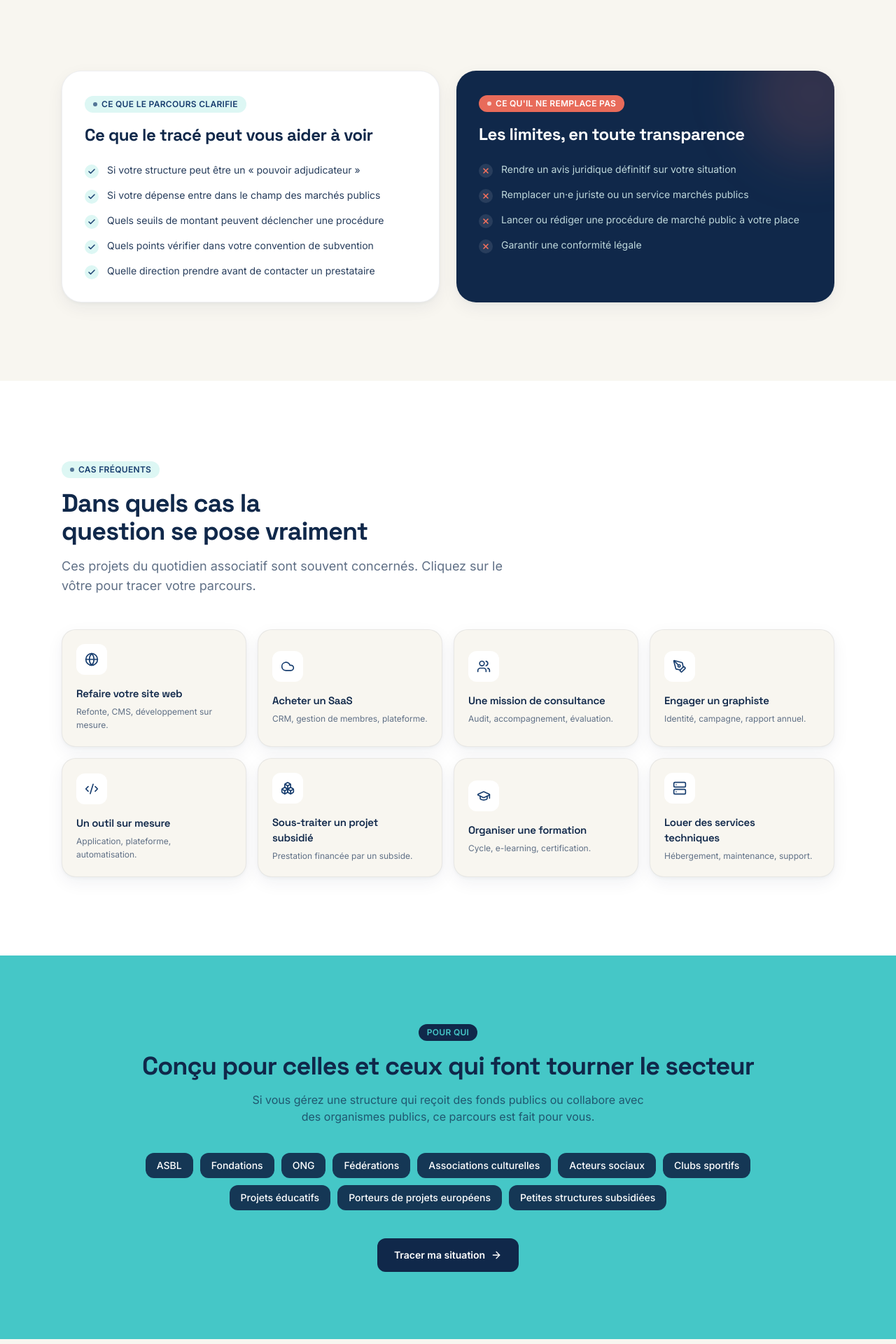
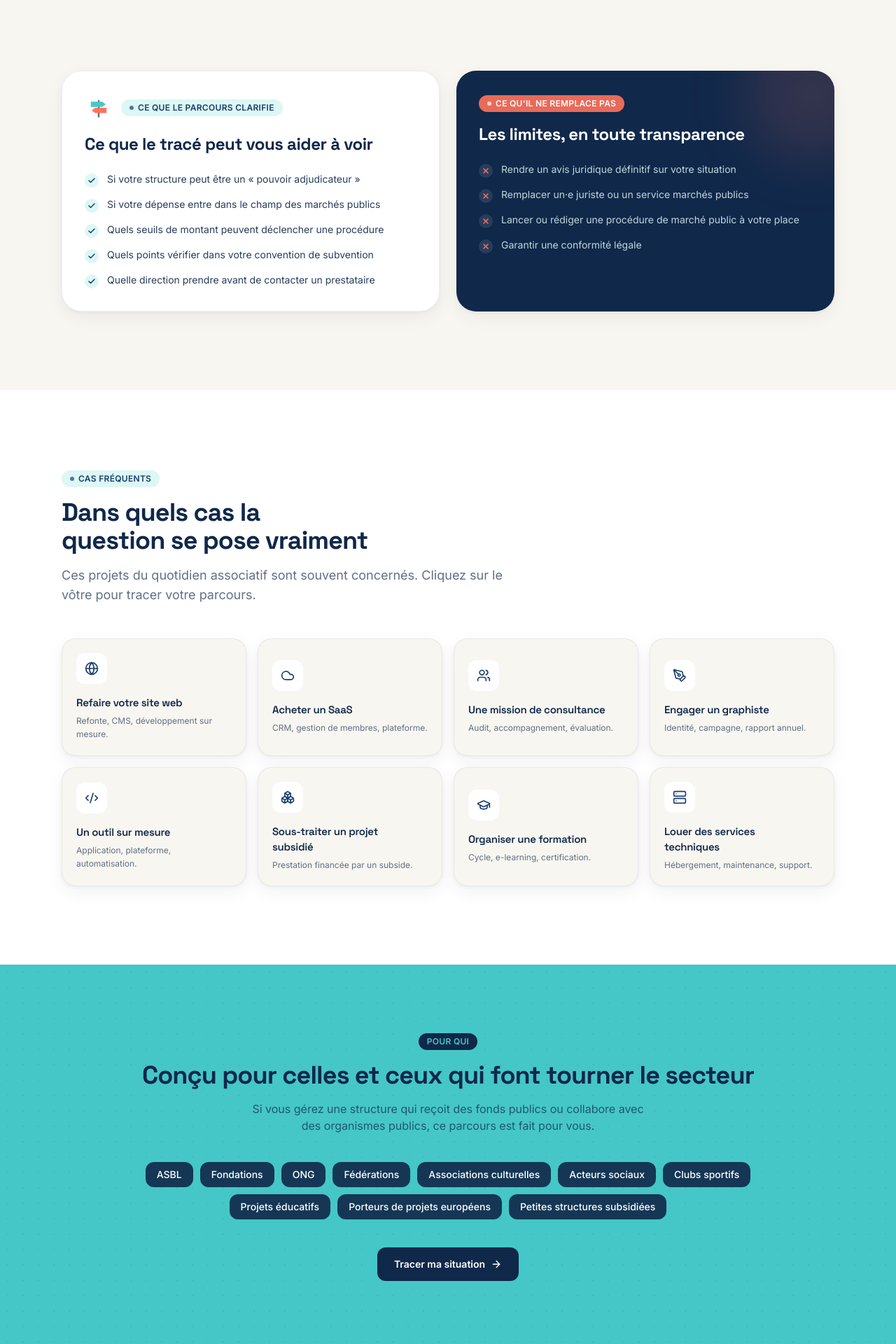
Before and after one commit to CJeuniaux/marchepublic, a React (Vite) app: page / in a window 1280 px wide. Shown: the part 2900-4820 px from the top of the page at 70% size. Built offline with nearby package versions, Linux system fonts and the light colour scheme.

Commit message:
fix: dotgrid-dark token + Signpost in ClarifySection

```diff
--- a/src/index.css
+++ b/src/index.css
@@ -28,6 +28,10 @@
     background-image: radial-gradient(rgba(255,255,255,0.16) 1.2px, transparent 1.2px);
     background-size: 22px 22px;
   }
+  .dotgrid-dark {
+    background-image: radial-gradient(rgba(16,40,74,0.12) 1.2px, transparent 1.2px);
+    background-size: 22px 22px;
+  }
 }
 
 @keyframes floaty { 0%,100% { transform: translateY(0); } 50% { transform: translateY(-12px); } }
--- a/src/pages/Home.tsx
+++ b/src/pages/Home.tsx
@@ -5,7 +5,7 @@ import {
   Globe, Cloud, Users, PenTool, Code2, Boxes, GraduationCap, Server,
   ChevronDown, Check, MapPin, Target, ClipboardList, PenLine,
 } from 'lucide-react'
-import { HeroPathScene, LogoMark, TangleToArrow, ChecklistCard, RisingPath, Constellation } from '../components/Graphics'
+import { HeroPathScene, LogoMark, TangleToArrow, ChecklistCard, RisingPath, Constellation, Signpost } from '../components/Graphics'
 
 const NOMAD_URL = 'https://nomadimpact.org'
 
@@ -278,8 +278,11 @@ function ClarifySection() {
       <div className="max-w-6xl mx-auto px-4 sm:px-6 grid lg:grid-cols-2 gap-6">
         <Reveal>
           <div className="h-full bg-white rounded-3xl border border-navy/[0.07] p-8 shadow-card">
-            <Eyebrow>Ce que le parcours clarifie</Eyebrow>
-            <h3 className="mt-4 font-display text-2xl font-bold text-navy mb-6">Ce que le tracé peut vous aider à voir</h3>
+            <div className="flex items-center gap-3 mb-4">
+              <Signpost className="w-10 h-10 shrink-0" />
+              <Eyebrow>Ce que le parcours clarifie</Eyebrow>
+            </div>
+            <h3 className="font-display text-2xl font-bold text-navy mb-6">Ce que le tracé peut vous aider à voir</h3>
             <ul className="space-y-3.5">
               {can.map(t => (
                 <li key={t} className="flex items-start gap-3 text-sm text-navy/90">
@@ -342,7 +345,7 @@ function UseCasesSection({ onStart }: { onStart: () => void }) {
 function ForWhoSection({ onStart }: { onStart: () => void }) {
   return (
     <section className="relative bg-teal text-navy py-20 sm:py-24 overflow-hidden">
-      <div className="absolute inset-0 dotgrid opacity-40" />
+      <div className="absolute inset-0 dotgrid-dark opacity-60" />
       <div className="relative max-w-5xl mx-auto px-4 sm:px-6 text-center">
         <Reveal>
           <span className="inline-flex items-center gap-1.5 px-3 py-1 rounded-full text-xs font-semibold uppercase tracking-wide bg-navy text-teal">Pour qui</span>
```
